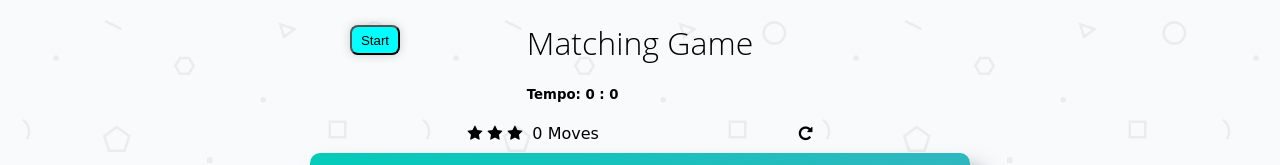
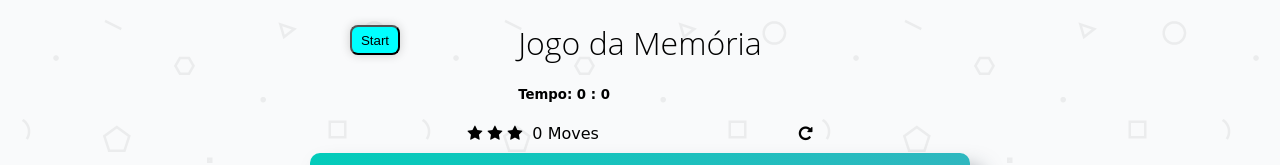
Before and after one commit to AdriaVieira/matching-game, a plain HTML site: page index.html in a window 1280 px wide. Shown: the top 165 px of the page. Drawn offline with nearby package versions, Linux system fonts and the light colour scheme; a web font is replaced by a local one.

Commit message:
"Modified heandig to Jogo da Memória"

```diff
--- a/index.html
+++ b/index.html
@@ -7,7 +7,6 @@
     <meta name="viewport" content="width=device-width, initial-scale=1.0">
     <meta http-equiv="X-UA-Compatible" content="IE=edge">
     <link rel="stylesheet prefetch" href="https://maxcdn.bootstrapcdn.com/font-awesome/4.6.1/css/font-awesome.min.css">
-    <!-- <link rel="stylesheet" href="https://use.fontawesome.com/releases/v5.8.2/css/all.css"> -->
     <link rel="stylesheet prefetch" href="https://fonts.googleapis.com/css?family=Coda">
     <link rel="stylesheet" href="css/app.css">
     <script src="https://ajax.googleapis.com/ajax/libs/jquery/1.11.1/jquery.min.js"></script>
@@ -17,7 +16,7 @@
     <div class="container">
         <header>
             <button id="startGame">Start</button>
-            <h1>Matching Game</h1>
+            <h1>Jogo da Memória</h1>
             <h5>Tempo: <span id="minuto">0</span> : <span id="segundo">0</span></h5>
         </header>
 
```
